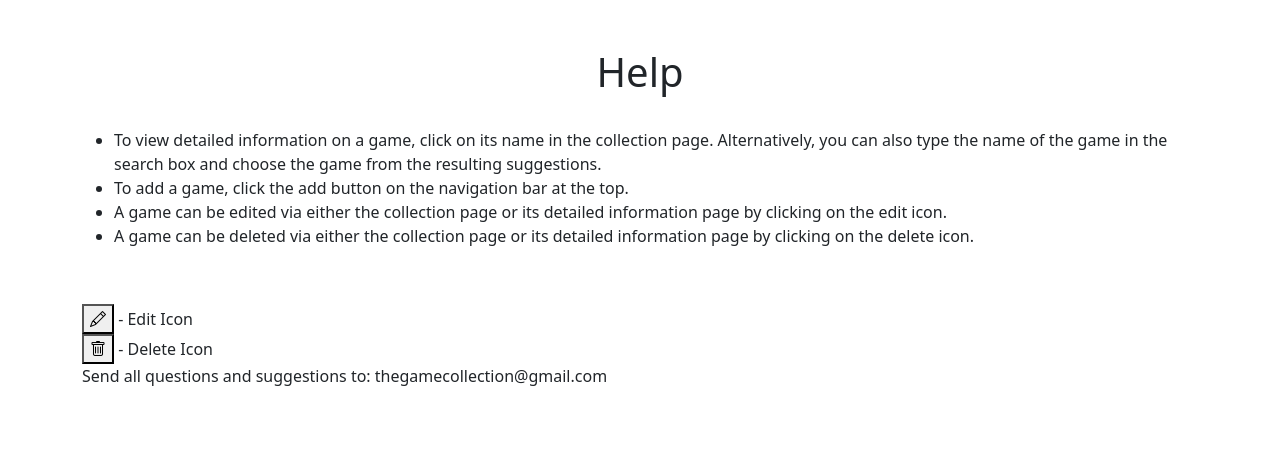
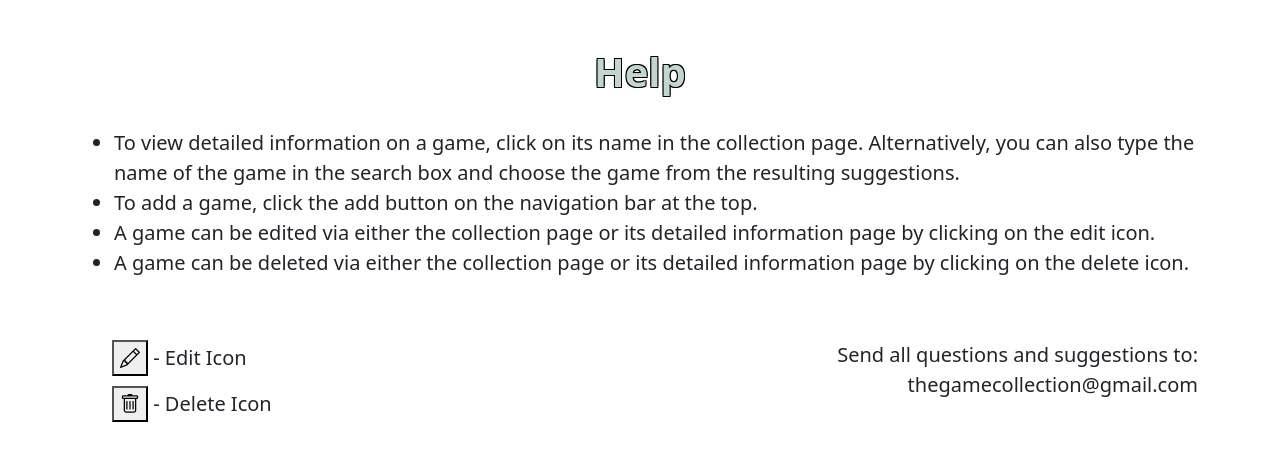
Before and after one commit to Bastion428/MainProgram, a Flask app: page /help in a window 1280 px wide. Shown: the part 56-517 px from the top of the page. Run offline with Flask 3, Linux system fonts and the light colour scheme; the visitor is signed in with stand-in values (Sample User, id 1); some libraries are stand-ins or nearby versions.

Commit message:
Added styling for various elements

```diff
--- a/website/static/style.css
+++ b/website/static/style.css
@@ -1,3 +1,17 @@
+#main-body {
+  background-color: lightsalmon;
+}
+
+.page-title, label {
+  font-weight: bold;
+  color: #C1D6CC;
+  text-shadow:
+  -1px -1px 0 #000,
+  1px -1px 0 #000,
+  -1px 1px 0 #000,
+  1px 1px 0 #000;
+}
+
 .inline {
   display: inline;
 }
@@ -14,6 +28,7 @@
 .link-button:focus {
   outline: none;
 }
+
 .link-button:active {
   color:red;
 }
@@ -36,3 +51,82 @@ td, thead {
 .autocomplete-selected { background: #F0F0F0; }
 .autocomplete-group { padding: 2px 5px; }
 .autocomplete-group strong { display: block; border-bottom: 1px solid #000; }
+
+.grid-item1 {
+  grid-area: head;
+  text-align: center;
+  text-shadow:
+  -1px -1px 0 #000,
+  1px -1px 0 #000,
+  -1px 1px 0 #000,
+  1px 1px 0 #000;
+}
+
+.grid-item2 {
+  grid-area: col1;
+  margin-left: auto;
+  margin-right: auto;
+  padding: 20px;
+}
+
+.grid-item3 {
+  grid-area: col2;
+  margin-right: auto;
+  padding: 20px;
+}
+
+.grid-item4 {
+  grid-area: img;
+  text-align: left;
+}
+
+.grid-container {
+  display: grid;
+  width: 100%;
+  grid-template-columns: 1fr 1fr 1.3fr;
+  grid-template-areas:
+  'head head head'
+  'img col1 col2'
+  'img col1 col2'
+  'img col1 col2';
+  margin-top: 30px;
+}
+
+.grid-container > div {
+  font-size: 20px;
+}
+
+h1 {
+  font-weight: bold;
+}
+
+.review-text {
+  font-size: 15px;
+  background-color: rgb(245, 183, 159);
+  padding: 8px;
+}
+
+.edit-help {
+  padding-left: 30px;
+  padding-bottom: 10px;
+}
+
+.delete-help {
+  padding-left: 30px;
+}
+
+.help-icons-email {
+  flex: 1;
+}
+
+.email-help {
+  text-align: right;
+}
+
+.help-div {
+  display: flex;
+}
+
+.help-page {
+  font-size: 20px;
+}
```
Lines whose indentation alone changed are shown as unchanged.
